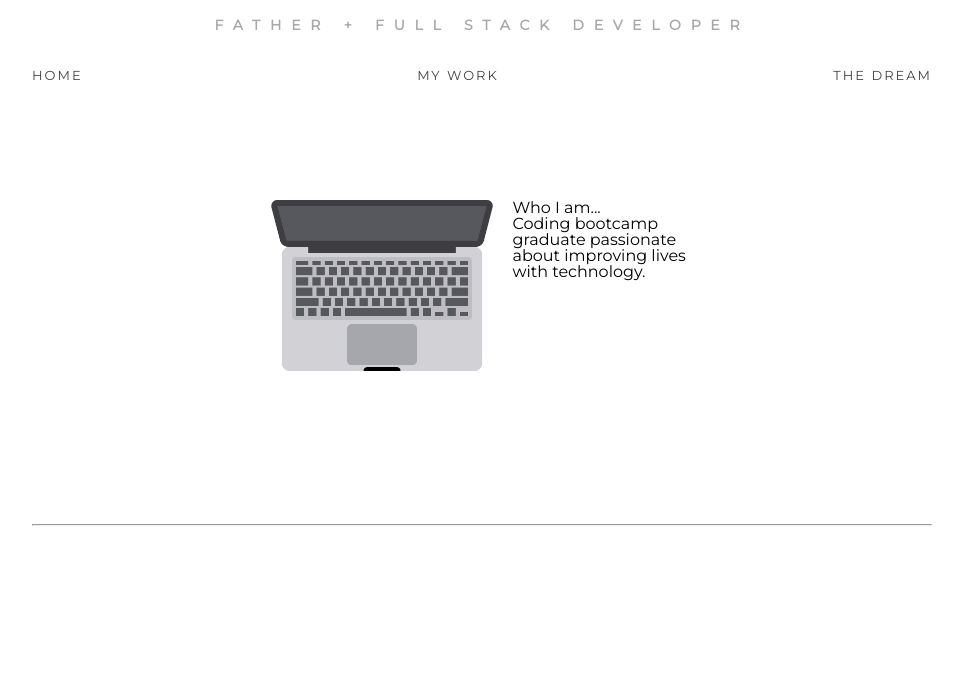
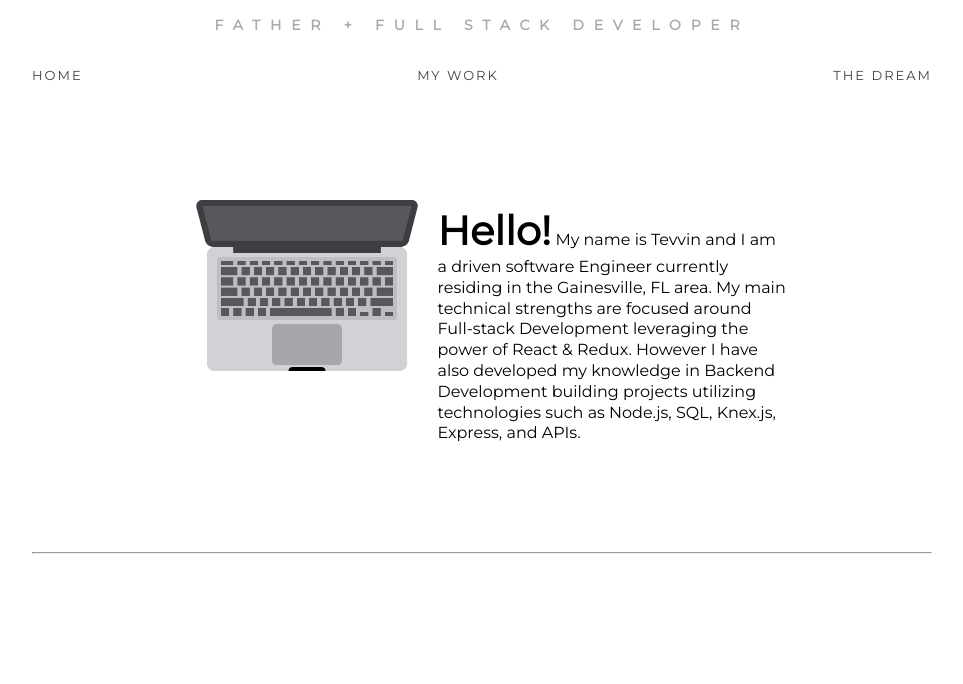
Before and after one commit to TevvinStrong/Portfolio, a PHP site: page / in a window 1280 px wide; the page is wider, and only the part inside the window is pictured. Shown: the part 150-834 px from the top of that part, without its empty margins (158-1121 px from the left). Run offline with PHP 8.4, Linux system fonts and the light colour scheme.

Commit message:
Made a few correction to summary section

```diff
--- a/index.html
+++ b/index.html
@@ -36,9 +36,8 @@
         <div class="summary-section">
                 <!--TODO:ADD IMAGE FOR THIS SECTION-->
                 <img src="./images/iconfinder_macbook.png" alt="Photo of a macbook pro(apple laptop)">
-                <p> Who I am...<br>
-                    Coding bootcamp graduate passionate about improving lives
-                    with technology.
+                <p> <strong>Hello!</strong> My name is Tevvin and I am a driven software Engineer currently residing in the Gainesville, FL area. My main technical strengths are focused around Full-stack Development leveraging the power of React & Redux.
+                    However I have also developed my knowledge in Backend Development building projects utilizing technologies such as Node.js, SQL, Knex.js, Express, and APIs.
                 </p>
         </div>
 
--- a/stylesheet.css
+++ b/stylesheet.css
@@ -164,7 +164,7 @@ a:hover {
 }
 
 .container .summary-section img {
-    height:261.062px;
+    height: 261.062px;
     width: auto;
     max-width: 392px;
 }
@@ -175,9 +175,17 @@ a:hover {
 }
 
 .container .summary-section p {
-    margin-top: 45px;
-    width: 200px;
+    margin-top: 50px;
+    width: 350px;
+    line-height: 1.3;
+    letter-spacing: 6%;
     max-width: 100%;
+    text-align: left;
+}
+
+.container .summary-section p strong {
+    font-weight: 900;
+    font-size: 40px;
 }
 
 /*STYLES FOR EDUCATION SECTION*/
```
